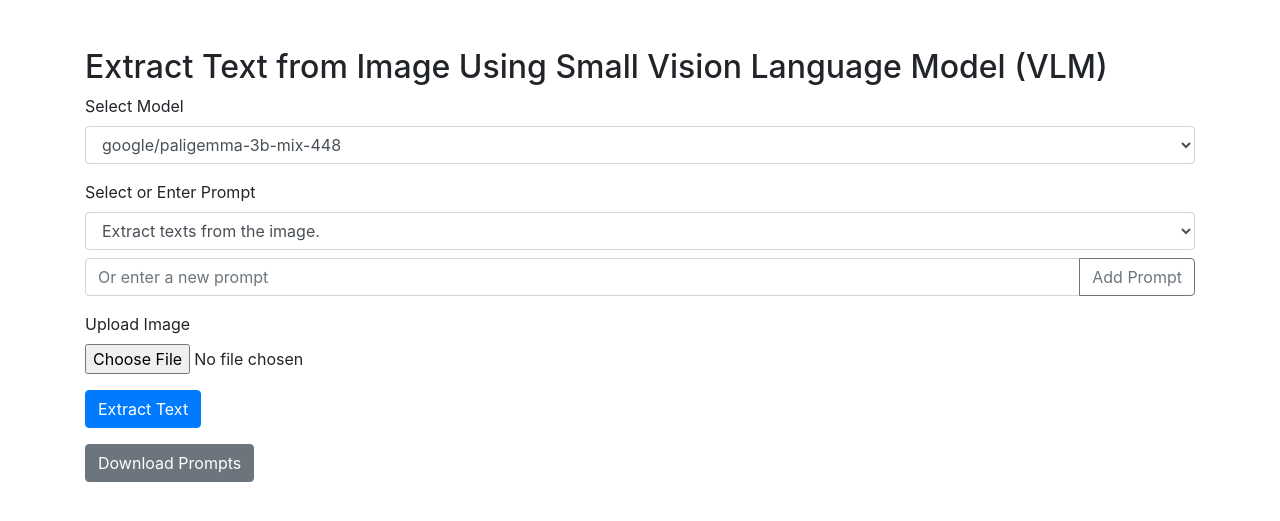
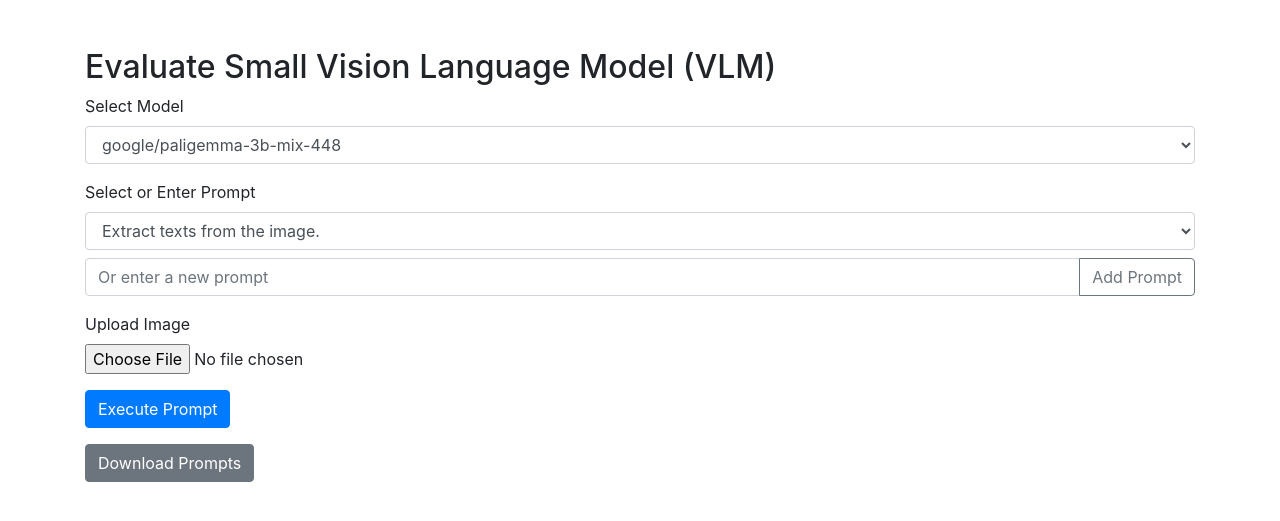
Before and after one commit to pexus/vlm-eval, a Flask app: page / in a window 1280 px wide. Shown: the top 521 px of the page. Run offline with Flask 3, Linux system fonts and the light colour scheme; some libraries are stand-ins or nearby versions.

Commit message:
change headings and button text

```diff
--- a/src/templates/index.html
+++ b/src/templates/index.html
@@ -3,13 +3,13 @@
   <head>
     <meta charset="utf-8">
     <meta name="viewport" content="width=device-width, initial-scale=1, shrink-to-fit=no">
-    <title>Image Text Extractor using Vision Language Models</title>
+    <title>Evaluate Vision Language Models</title>
     <link rel="stylesheet" href="https://stackpath.bootstrapcdn.com/bootstrap/4.5.2/css/bootstrap.min.css">
     <script src="https://code.jquery.com/jquery-3.5.1.min.js"></script>
   </head>
   <body>
     <div class="container">
-      <h2 class="mt-5">Extract Text from Image Using Small Vision Language Model (VLM)</h2>
+      <h2 class="mt-5">Evaluate Small Vision Language Model (VLM)</h2>
       <form action="/upload" method="post" enctype="multipart/form-data">
         <div class="form-group">
           <label for="model">Select Model</label>
@@ -37,7 +37,7 @@
           <label for="file">Upload Image</label>
           <input type="file" class="form-control-file" id="file" name="file">
         </div>
-        <button type="submit" class="btn btn-primary">Extract Text</button>
+        <button type="submit" class="btn btn-primary">Execute Prompt</button>
       </form>
       <a href="/download_prompts" class="btn btn-secondary mt-3">Download Prompts</a>
     </div>
```
